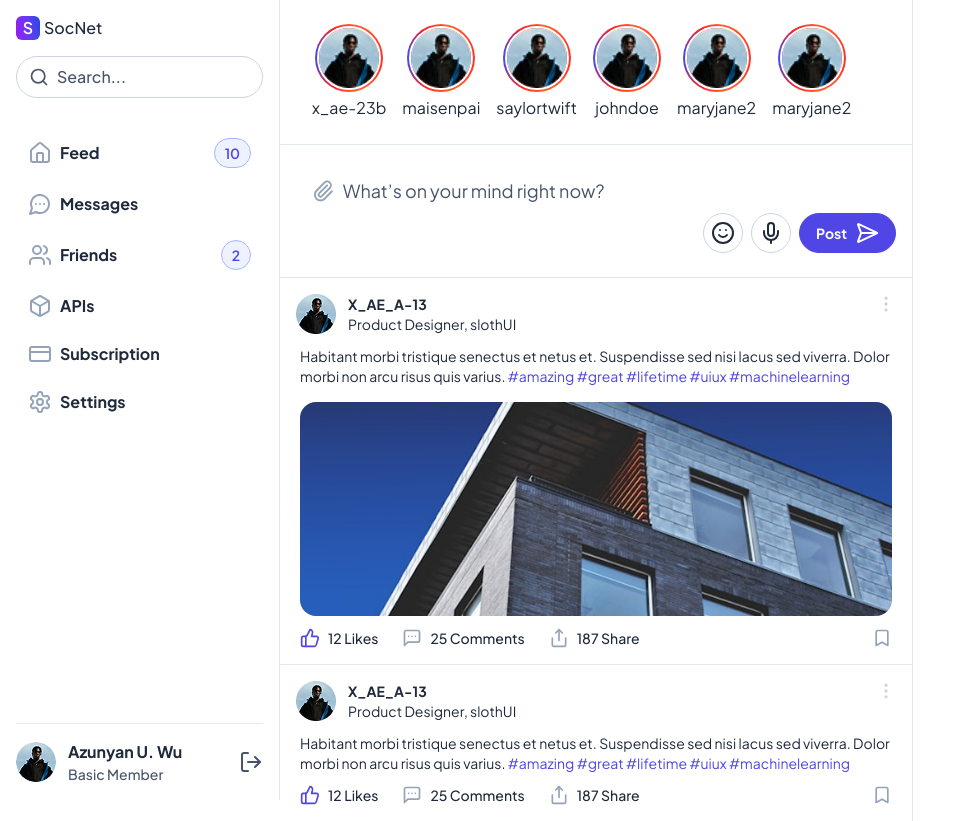
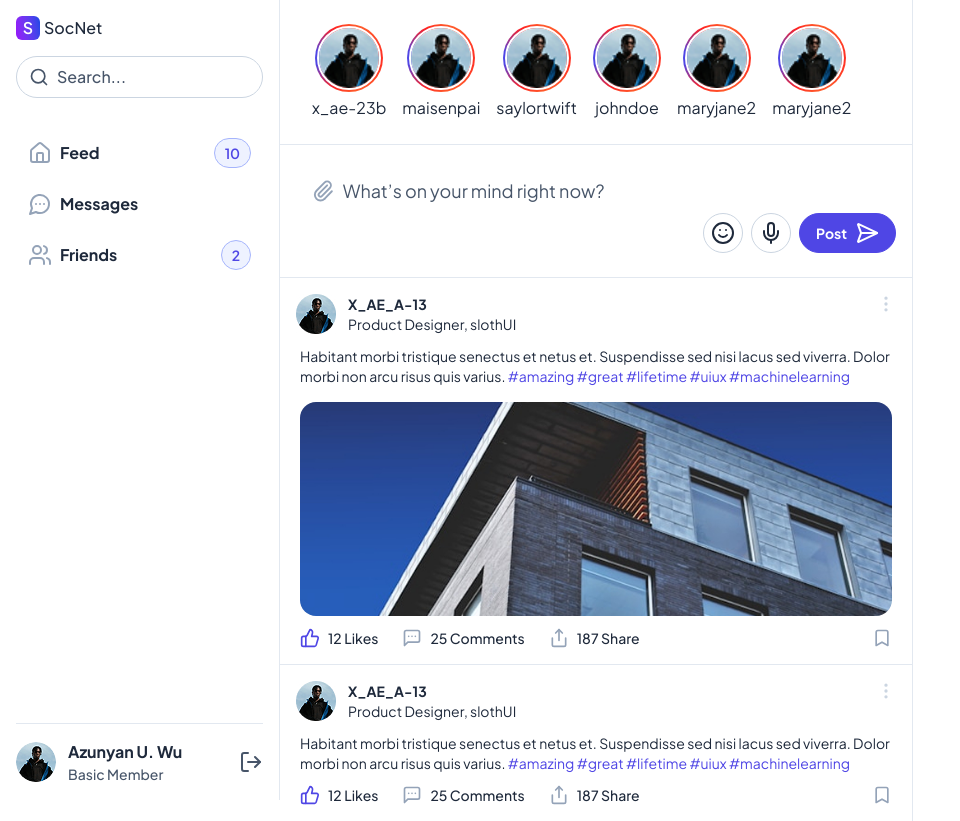
Before and after one commit to muhammadsalam/social, a Next.js app: page / in a window 1280 px wide. Shown: the whole page, without its empty margins (0-960 px from the left). Built offline with nearby package versions, Linux system fonts and the light colour scheme.

Commit message:
header nav clear

```diff
--- a/src/widgets/Header.tsx
+++ b/src/widgets/Header.tsx
@@ -33,27 +33,27 @@ const NavigationInfo = [
         Icon: ({ ...props }) => <Users {...props} />,
         isDisabled: false,
     },
-    {
-        link: "/api",
-        title: "APIs",
-        notification: 0,
-        Icon: ({ ...props }) => <Box {...props} />,
-        isDisabled: true,
-    },
-    {
-        link: "/subscription",
-        title: "Subscription",
-        notification: 0,
-        Icon: ({ ...props }) => <CreditCard {...props} />,
-        isDisabled: true,
-    },
-    {
-        link: "/settings",
-        title: "Settings",
-        notification: 0,
-        Icon: ({ ...props }) => <Settings {...props} />,
-        isDisabled: false,
-    },
+    // {
+    //     link: "/api",
+    //     title: "APIs",
+    //     notification: 0,
+    //     Icon: ({ ...props }) => <Box {...props} />,
+    //     isDisabled: true,
+    // },
+    // {
+    //     link: "/subscription",
+    //     title: "Subscription",
+    //     notification: 0,
+    //     Icon: ({ ...props }) => <CreditCard {...props} />,
+    //     isDisabled: true,
+    // },
+    // {
+    //     link: "/settings",
+    //     title: "Settings",
+    //     notification: 0,
+    //     Icon: ({ ...props }) => <Settings {...props} />,
+    //     isDisabled: false,
+    // },
 ];
 
 const Header = () => {
```
